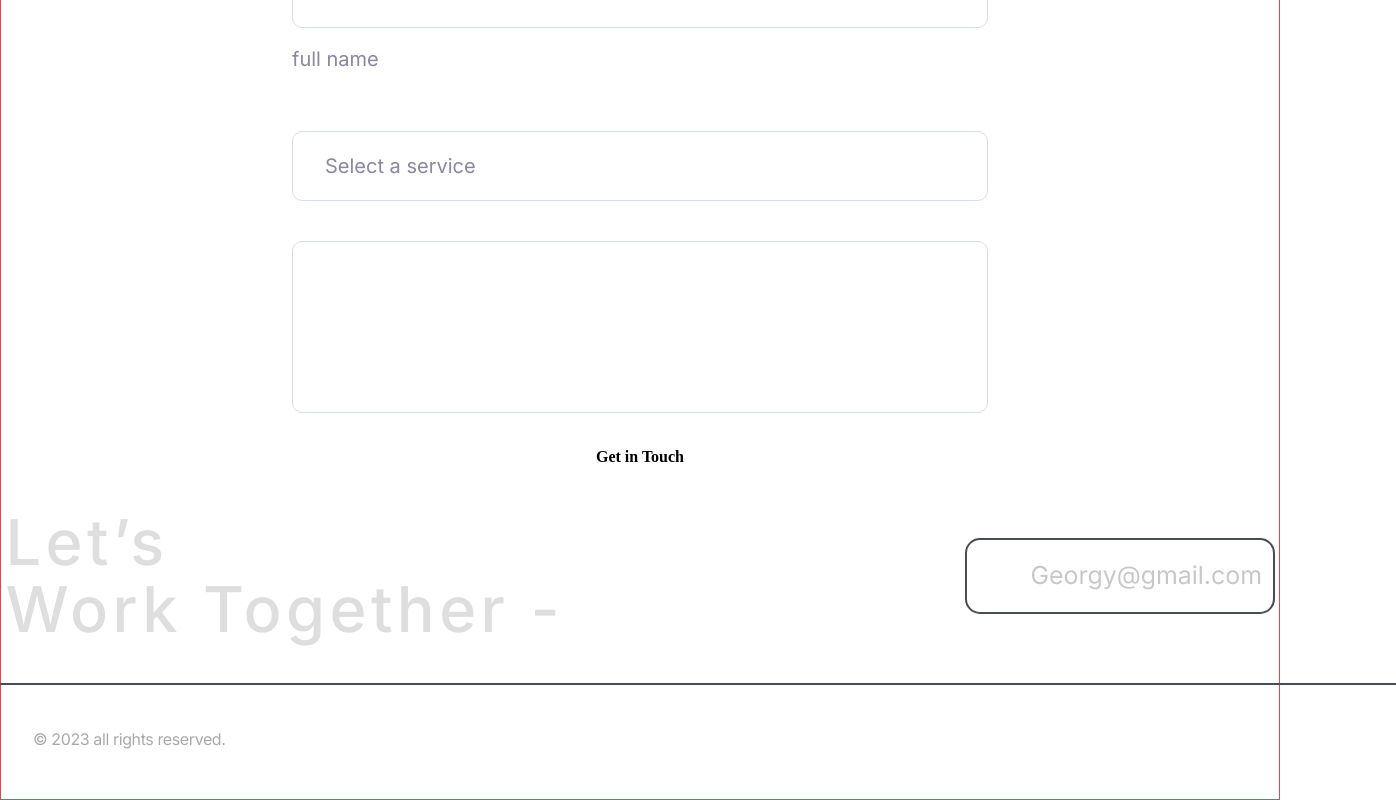
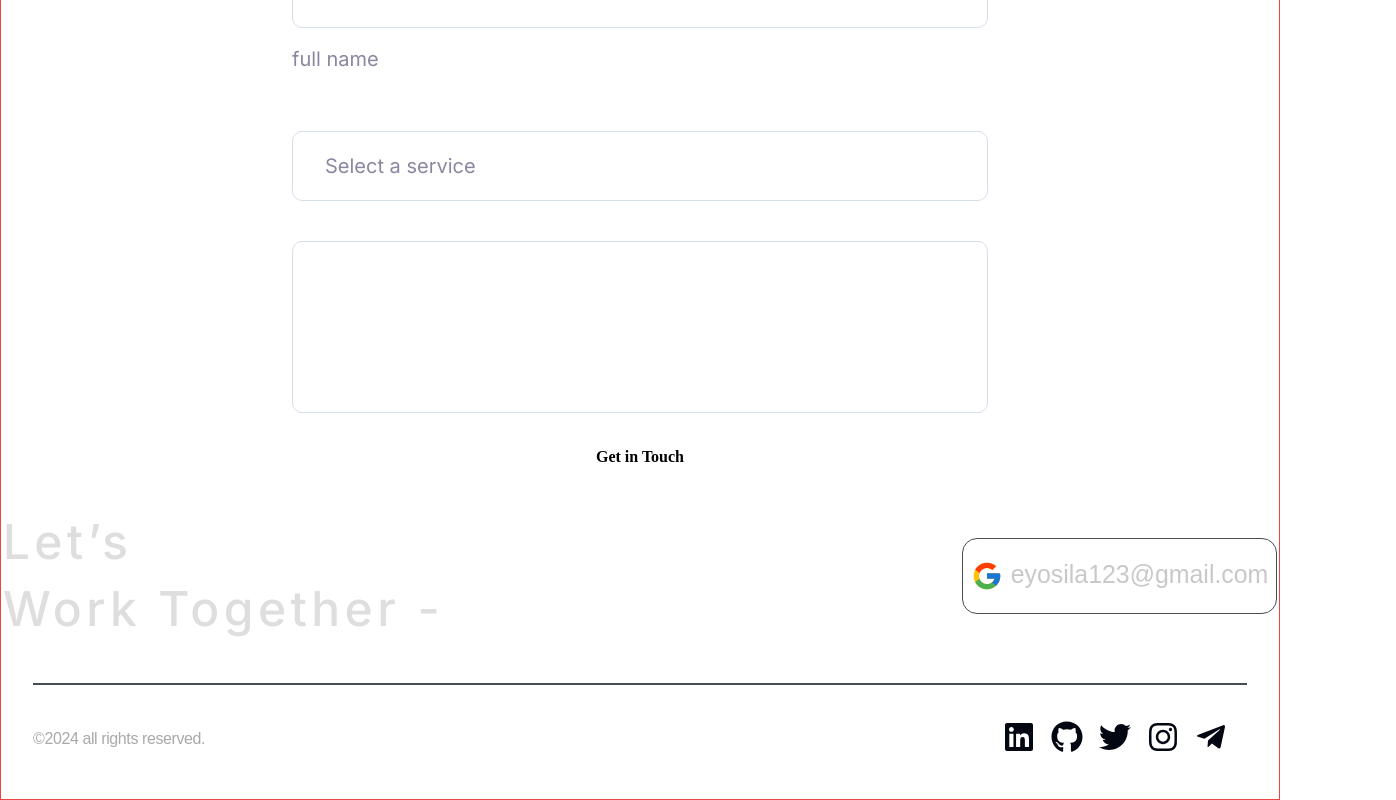
Before and after one commit to EyosiSol/myportfolio, a Next.js app: page / in a window 1280 px wide. Shown: the part 3867-4667 px from the top of the page, 1396 px wide, since content can reach past the window. Built offline with nearby package versions, Linux system fonts and the light colour scheme.

Commit message:
add social media links and google link

```diff
--- a/src/app/components/footer.tsx
+++ b/src/app/components/footer.tsx
@@ -1,38 +1,77 @@
+"use client";
 import React from "react";
+import { Inter } from "next/font/google";
+import { FcGoogle } from "react-icons/fc";
+import {
+  FaLinkedin,
+  FaGithub,
+  FaTwitter,
+  FaInstagram,
+  FaTelegramPlane,
+} from "react-icons/fa";
+
+const inter = Inter({ subsets: ["latin"] });
+const gmailURL =
+  "https://mail.google.com/mail/?view=cm&fs=1&to=eyosila123@gmail.com&su=Hello+Eyosias+Solomon&body=I+am+reaching+out+to+connect+with+you.";
+const linkedinURL =
+  "https://www.linkedin.com/in/eyosias-solomon-lale-2b5080216/";
+const githubURL = "https://github.com/EyosiSol";
+const twitterURL = "https://x.com/kefyibel";
+const instagramURL = "https://www.instagram.com/_kefyibel/";
+const telegramURL = "https://t.me/the_Kaleidoscope";
 
 export default function footer() {
   return (
     <div className="h-[242px] flex-col justify-start items-center gap-10 inline-flex">
       <div className="justify-center items-center gap-[266px] inline-flex">
-        <div className="w-[693px] text-[#dedede] text-[63px] font-medium font-['Inter'] capitalize leading-[66.78px] tracking-[4.41px]">
+        <div
+          className={`w-[693px] text-[#dedede] text-[48px] font-medium ${inter.className} capitalize leading-[66.78px] tracking-[4.41px]`}
+        >
           Let’s <br />
           Work Together -{" "}
         </div>
-        <div className="w-[310px] h-[76.24px] relative">
-          <div className="w-[310px] h-[76.24px] left-0 top-0 absolute bg-[#d9d9d9]/0 rounded-[15px] border-2 border-[#484e53]" />
-          <div className="w-[283px] h-10 left-[27px] top-[19px] absolute">
-            <div className="w-6 h-6 left-0 top-[7px] absolute flex-col justify-start items-start inline-flex overflow-hidden">
-              <div className="w-6 h-6 relative"></div>
+        <div className="w-fit h-[76.24px] flex flex-col justify-center items-center gap-2 border border-[#484e53] rounded-[15px] px-2">
+          <a
+            href={gmailURL}
+            target="_blank"
+            className="flex flex-row items-center gap-2"
+          >
+            <div className="w-fit h-10 left-[27px] top-[19px] flex flex-row justify-center items-center gap-2">
+              <div className="w-8 h-8 left-0 top-[7px]  flex-col justify-start items-start inline-flex overflow-hidden">
+                <div className="w-8 h-8">
+                  <FcGoogle className="w-8 h-8 " />
+                </div>
+              </div>
+              <div className="w-fit h-10 text-justify text-[#c8c8c8] text-[24.90px] font-normal leading-[37.10px]">
+                eyosila123@gmail.com
+              </div>
             </div>
-            <div className="w-[244px] h-10 left-[39px] top-0 absolute text-justify text-[#c8c8c8] text-[24.90px] font-normal font-['Inter'] leading-[37.10px]">
-              Georgy@gmail.com
-            </div>
-          </div>
+          </a>
         </div>
       </div>
       <div className="flex-col justify-start items-center gap-9 flex">
-        <div className="w-[1512px] h-[0px] border border-[#484e53]"></div>
+        <div className="w-full h-[0px] border border-[#484e53]"></div>
         <div className="justify-start items-end gap-[685px] inline-flex">
-          <div className="w-[285px] h-[26px] text-[#a9a9a9] text-base font-normal font-['Inter'] lowercase leading-normal tracking-tight">
-            © 2023 All rights reserved.
+          <div className="w-[285px] h-[26px] text-[#a9a9a9] text-base font-normal lowercase leading-normal tracking-tight">
+            ©2024 All rights reserved.
             <br />
           </div>
-          <div className="w-[244px] h-8 relative">
-            <div className="w-8 h-8 left-[53px] top-0 absolute"></div>
-            <div className="w-8 h-8 left-[212px] top-0 absolute"></div>
-            <div className="w-8 h-8 left-0 top-0 absolute"></div>
-            <div className="w-8 h-8 left-[159px] top-0 absolute"></div>
-            <div className="w-8 h-8 left-[106px] top-0 absolute"></div>
+          <div className="w-[244px] h-8 flex flex-row items-center gap-4">
+            <a href={linkedinURL} target="_blank">
+              <FaLinkedin className="w-8 h-8 left-[53px] top-0 " />
+            </a>
+            <a href={githubURL} target="_blank">
+              <FaGithub className="w-8 h-8 left-[212px] top-0 " />
+            </a>
+            <a href={twitterURL} target="_blank">
+              <FaTwitter className="w-8 h-8 left-0 top-0 " />
+            </a>
+            <a href={instagramURL} target="_blank">
+              <FaInstagram className="w-8 h-8 left-[159px] top-0 " />
+            </a>
+            <a href={telegramURL} target="_blank">
+              <FaTelegramPlane className="w-8 h-8 left-[297px] top-0 " />
+            </a>
           </div>
         </div>
       </div>
```
